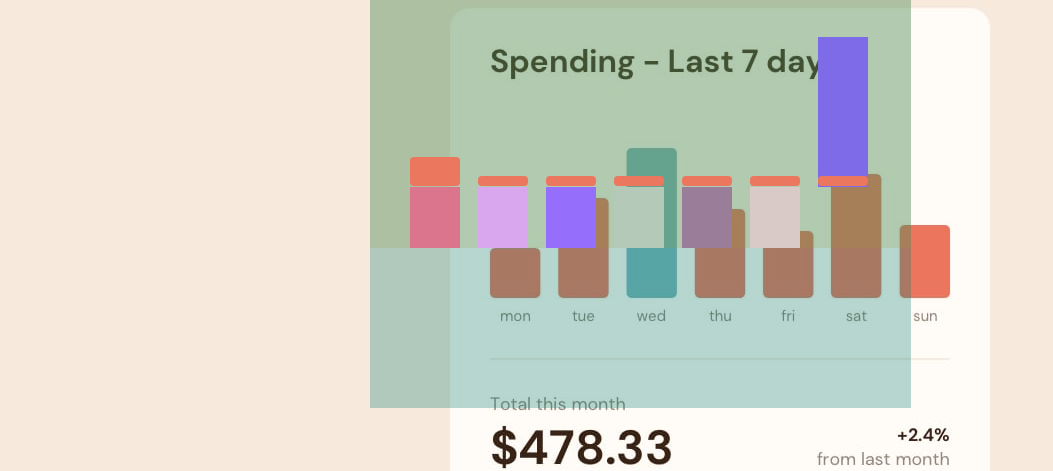
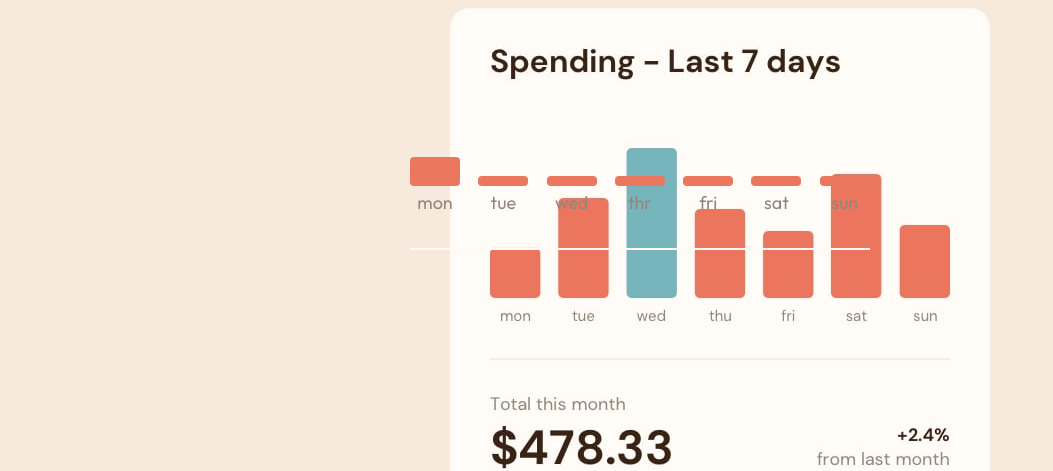
Before and after one commit to djlabat/expenses-chart-component, a plain HTML site: page index.html in a window 1280 px wide. Shown: the part 323-794 px from the top of the page, without its empty margins (0-1053 px from the left). Drawn offline with Linux system fonts and the light colour scheme.

Commit message:
design of chart  is finished. Now Footer...

```diff
--- a/index.html
+++ b/index.html
@@ -37,20 +37,20 @@
 
           <div class="chart-cont">
             <div class="chart">
-              <div id="item-0">&nbsp;</div>
-              <div id="item-1">&nbsp;</div>
-              <div id="item-2">&nbsp;</div>
-              <div id="item-3">&nbsp;</div>
-              <div id="item-4">&nbsp;</div>
-              <div id="item-5">&nbsp;</div>
-              <div id="item-6">&nbsp;</div>
-              <div id="item-7">&nbsp;</div>
-              <div id="item-8">&nbsp;</div>
-              <div id="item-9">&nbsp;</div>
-              <div id="item-10">&nbsp;</div>
-              <div id="item-11">&nbsp;</div>
-              <div id="item-12">&nbsp;</div>
-              <div id="item-13">&nbsp;</div>
+              <div class="bar" id="item-0">&nbsp;</div>
+              <div class="bar" id="item-1">&nbsp;</div>
+              <div class="bar" id="item-2">&nbsp;</div>
+              <div class="bar" id="item-3">&nbsp;</div>
+              <div class="bar" id="item-4">&nbsp;</div>
+              <div class="bar" id="item-5">&nbsp;</div>
+              <div class="bar" id="item-6">&nbsp;</div>
+              <div class="day" id="item-7">mon</div>
+              <div class="day" id="item-8">tue</div>
+              <div class="day" id="item-9">wed</div>
+              <div class="day" id="item-10">thr</div>
+              <div class="day" id="item-11">fri</div>
+              <div class="day" id="item-12">sat</div>
+              <div class="day" id="item-13">sun</div>
             </div>
           </div>
         </main>
--- a/scss/chart.scss
+++ b/scss/chart.scss
@@ -9,15 +9,14 @@
 
    grid-template: 150px 61px / repeat(7, 50px);
 
-   grid-column-gap: 18px;
+   grid-column-gap: 18.3px;
    margin: 0 auto;
    width: 460px;
-
-
+   border-bottom: $very-pale-orange solid 2px;
 }
 
-@mixin bar-style {
-    background-color: hsl(10deg, 79%, 65%);
+.bar {
+    background-color: $soft-red;
     border-radius: 4px;
     position: relative;
     bottom: -149px;
@@ -25,96 +24,89 @@
     transform-origin: top;
     height: 10px;
 }
-
+.day {
+    text-align: center;
+    margin-top: 4px;
+    color: $medium-brown;
+}
 #item-0 {
-    @include bar-style();
 height: 29px;
 
 grid-row: 1/2;
 grid-column: 1/2;
 }
 #item-1 {
-    @include bar-style();
+
 grid-row: 1 / 2;
 grid-column: 2 / 3;
-
 }
 #item-2 {
-    @include bar-style();
+
 grid-row: 1 / 2;
 grid-column: 3 / 4;
-
 }
 #item-3 {
-    @include bar-style();
+
 grid-row: 1 / 2;
 grid-column: 4 / 5;
-    color: $soft-red;
 }
 #item-4 {
-    @include bar-style();
+
 grid-row: 1 / 2;
 grid-column: 5 / 6;
-
 }
 #item-5 {
-    @include bar-style();
+
 grid-row: 1 / 2;
 grid-column: 6 / 7;
-
 }
 #item-6 {
-    @include bar-style();
+
 grid-row: 1 / 2;
 grid-column: 7 / 8;
+}
 
-}
+
+
 #item-7 {
 
-   background-color: #db758d;
    grid-row: 2 / 3;
    grid-column: 1 / 2;
 
 }
 #item-8 {
 
-   background-color: #d9a7ed;
    grid-row: 2 / 3;
    grid-column: 2 / 3;
 
 }
 #item-9 {
 
-   background-color: #956efc;
    grid-row: 2 / 3;
    grid-column: 3 / 4;
 
 }
 #item-10 {
 
-   background-color: #b5c9b8;
    grid-row: 2 / 3;
    grid-column: 4 / 5;
 
 }
 #item-11 {
 
-   background-color: #9a7d99;
    grid-row: 2 / 3;
    grid-column: 5 / 6;
 
 }
 #item-12 {
 
-   background-color: #d9c9c7;
    grid-row: 2 / 3;
    grid-column: 6 / 7;
 
 }
 #item-13 {
 
-   background-color: #7D6BE7;
-   grid-row: 1 / 2;
+   grid-row: 2 / 3;
    grid-column: 7 / 8;
 
 }
--- a/scss/styles.scss
+++ b/scss/styles.scss
@@ -21,14 +21,14 @@
   }
 
   div.block {
-    background: rgba(16, 127, 112, 0.3);
+    // background: rgba(16, 127, 112, 0.3);
     width: 541px;
     height: 662px;
     margin: 0 auto;
   }
 
     header {
-      background: #3f73;
+      // background: #3f73;
       width: 541px;
       height: 126px;
       border-radius: 18px;
@@ -39,20 +39,20 @@
     }
 
       .head-left {
-        background: #9573;
+        // background: #9573;
         display: flex;
         flex-flow: column;
       }
 
       .head-title {
-        background: #5793;
+        // background: #5793;
         margin-top: 28px;
         padding-left: 33px;
         color:$cream;
       }
 
       .head-value {
-        background: #8273;
+        // background: #8273;
         margin-top: 6px;
         padding-left: 33px;
         font-size: 34px;
@@ -78,7 +78,7 @@
       }
 
 main {
-  background: #9933;
+  // background: #9933;
   height: auto;
 }
 
```
Also changed, not shown: css/chart.css, css/styles.css, 2 other files. Lines whose indentation alone changed are shown as unchanged.
